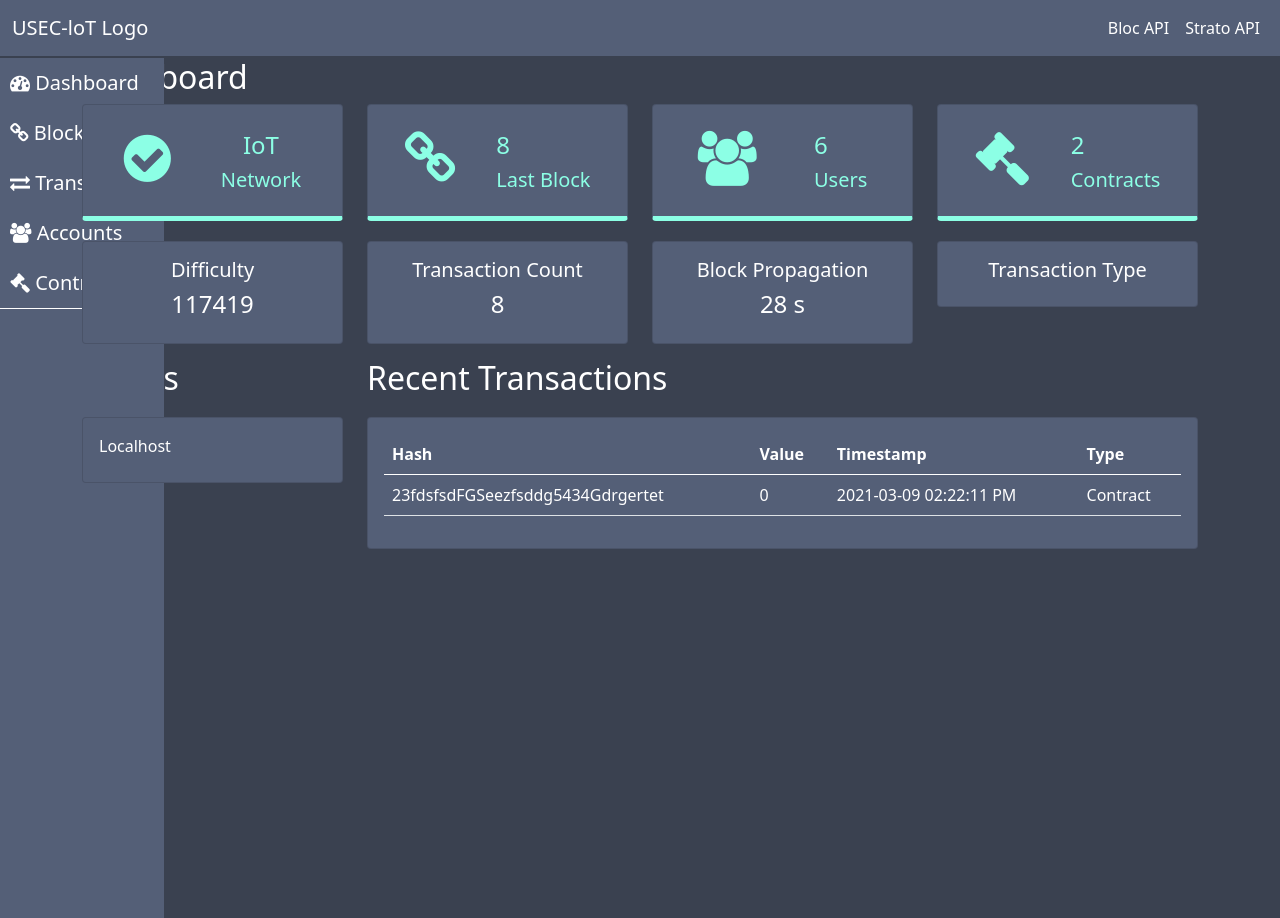
After one commit to YeSylvie/iim-a4-django, a Django app: page /dashboard in a window 1280 px wide. The commit adds this page. Run offline with Django 3.2, Linux system fonts and the light colour scheme; some libraries are stand-ins or nearby versions.

Commit message:
Add dashboard

```diff
--- /dev/null
+++ b/mysite/formation/static/formation/css/dashboard.css
@@ -0,0 +1,47 @@
+body {
+    background-color: #3A4150;
+}
+
+.dash-nav {
+    background-color: #545F77;
+    border-bottom: 2px solid #3A4150;
+}
+
+.second-nav {
+    position: fixed;
+    display: block;
+    height: 100vh;
+    background-color: #545F77;
+}
+
+.second-nav li {
+    color: #FFF;
+    font-size: 20px;
+    padding: 10px;
+}
+
+.last-item {
+    border-bottom: #FFF 1px solid;
+}
+
+.text-white {
+    color: #FFF;
+}
+
+.bg-card {
+    color: #8CFFE5;
+    background-color: #545F77;
+    border-bottom: 5px solid #8CFFE5;
+    padding-top: 10px;
+}
+
+.bg-card-sb {
+    background-color: #545F77;
+    color: #FFF;
+    margin-top: 20px;
+    margin-bottom: 15px;
+}
+
+.icon .fa {
+    font-size: 55px;
+}
--- a/mysite/formation/templates/formation/about.html
+++ b/mysite/formation/templates/formation/about.html
@@ -26,6 +26,9 @@
                 <a class="nav-link" href="{% url 'about' %}">À PROPOS</a>
               </li>
               <li class="nav-item">
+                <a class="nav-link" href="{% url 'dashboard' %}">DASHBOARD</a>
+              </li>
+              <li class="nav-item">
                 <a class="nav-link" href="{% url 'contact' %}">CONTACT</a>
               </li>
             </ul>
--- a/mysite/formation/templates/formation/contact.html
+++ b/mysite/formation/templates/formation/contact.html
@@ -24,6 +24,9 @@
               </li>
               <li class="nav-item">
                 <a class="nav-link" href="{% url 'about' %}">À PROPOS</a>
+              </li>
+              <li class="nav-item">
+                <a class="nav-link" href="{% url 'dashboard' %}">DASHBOARD</a>
               </li>
               <li class="nav-item">
                 <a class="nav-link" href="{% url 'contact' %}">CONTACT</a>
--- /dev/null
+++ b/mysite/formation/templates/formation/dashboard.html
@@ -0,0 +1,196 @@
+{% load static %}
+
+<!doctype html>
+<html lang="fr">
+<head>
+    <meta charset="utf-8">
+    <title>Django : à propos</title>
+
+    <!-- BOOTSTRAP CSS -->
+    <link href="https://cdn.jsdelivr.net/npm/bootstrap@5.0.0-beta2/dist/css/bootstrap.min.css" rel="stylesheet" integrity="sha384-BmbxuPwQa2lc/FVzBcNJ7UAyJxM6wuqIj61tLrc4wSX0szH/Ev+nYRRuWlolflfl" crossorigin="anonymous">
+
+    <!-- FONT AWESOME -->
+    <link rel="stylesheet" href="https://maxcdn.bootstrapcdn.com/font-awesome/4.5.0/css/font-awesome.min.css">
+
+    <!-- CSS -->
+    <link rel="stylesheet" href="{% static 'formation/css/dashboard.css' %}">
+</head>
+<body>
+    <header>
+        <nav class="navbar navbar-expand-lg navbar-light dash-nav">
+            <div class="container-fluid">
+            <a class="navbar-brand text-white" href="#">USEC-loT Logo</a>
+            <button class="navbar-toggler" type="button" data-bs-toggle="collapse" data-bs-target="#navbarNav" aria-controls="navbarNav" aria-expanded="false" aria-label="Toggle navigation">
+                <span class="navbar-toggler-icon"></span>
+            </button>
+            <div class="collapse navbar-collapse" id="navbarNav">
+                <ul class="navbar-nav ms-auto">
+                <li class="nav-item">
+                    <a class="nav-link text-white" href="#">Bloc API</a>
+                </li>
+                <li class="nav-item">
+                    <a class="nav-link text-white" href="#">Strato API</a>
+                </li>
+                </ul>
+            </div>
+            </div>
+        </nav>
+    </header>
+
+    <nav class="second-nav">
+        <ul class="navbar-nav">
+            <li class="nav-item">
+                <i class="fa fa-tachometer" aria-hidden="true"></i>
+                Dashboard
+            </li>
+            <li>
+                <i class="fa fa-link" aria-hidden="true"></i>
+                Blocks
+            </li>
+            <li>
+                <i class="fa fa-exchange" aria-hidden="true"></i>
+                Transactions
+            </li>
+            <li>
+                <i class="fa fa-users" aria-hidden="true"></i>
+                Accounts
+            </li>
+            <li class="last-item">
+                <i class="fa fa-gavel" aria-hidden="true"></i>
+                Contracts
+            </li>
+        </ul>
+    </nav>
+
+    <section class="container">
+        <h2 class="text-white">Dashboard</h2>
+        <div class="row">
+            <div class="col-3">
+                <div class="card bg-card">
+                    <div class="card-body d-flex justify-content-around">
+                        <div class="icon">
+                            <i class="fa fa-check-circle" aria-hidden="true"></i>
+                        </div>
+                        <div class="label">
+                            <h4 class="number text-center">IoT</h4>
+                            <h5 class="card-title">Network</h5>
+                        </div>
+                    </div>
+                </div>
+            </div>
+            <div class="col-3">
+                <div class="card bg-card">
+                    <div class="card-body d-flex justify-content-around">
+                        <div class="icon">
+                            <i class="fa fa-link" aria-hidden="true"></i>
+                        </div>
+                        <div class="label">
+                            <h4 class="number">8</h4>
+                            <h5 class="card-title">Last Block</h5>
+                        </div>
+                    </div>
+                </div>
+            </div>
+            <div class="col-3">
+                <div class="card bg-card">
+                    <div class="card-body d-flex justify-content-around">
+                        <div class="icon">
+                            <i class="fa fa-users" aria-hidden="true"></i>
+                        </div>
+                        <div class="label">
+                            <h4 class="number">6</h4>
+                            <h5 class="card-title">Users</h5>
+                        </div>
+                    </div>
+                </div>
+            </div>
+            <div class="col-3">
+                <div class="card bg-card">
+                    <div class="card-body d-flex justify-content-around">
+                        <div class="icon">
+                            <i class="fa fa-gavel" aria-hidden="true"></i>
+                        </div>
+                        <div class="label">
+                            <h4 class="number">2</h4>
+                            <h5 class="card-title">Contracts</h5>
+                        </div>
+                    </div>
+                </div>
+            </div>
+        </div>
+        <div class="row">
+            <div class="col-3">
+                <div class="card bg-card-sb">
+                    <div class="card-body text-center">
+                        <h5 class="card-title">Difficulty</h5>
+                        <h4 class="number">117419</h4>
+                    </div>
+                </div>
+            </div>
+            <div class="col-3">
+                <div class="card bg-card-sb">
+                    <div class="card-body text-center">
+                        <h5 class="card-title">Transaction Count</h5>
+                        <h4 class="number">8</h4>
+                    </div>
+                </div>
+            </div>
+            <div class="col-3">
+                <div class="card bg-card-sb">
+                    <div class="card-body text-center">
+                        <h5 class="card-title">Block Propagation</h5>
+                        <h4 class="number">28 s</h4>
+                    </div>
+                </div>
+            </div>
+            <div class="col-3">
+                <div class="card bg-card-sb">
+                    <div class="card-body text-center">
+                        <h5 class="card-title">Transaction Type</h5>
+                    </div>
+                </div>
+            </div>
+        </div>
+        <div class="row">
+            <div class="col-3">
+                <h2 class="text-white">Nodes</h2>
+                <div class="card bg-card-sb">
+                    <div class="card-body">
+                        <p class="card-title">Localhost</p>
+                    </div>
+                </div>
+            </div>
+            <div class="col-9">
+                <h2 class="text-white">Recent Transactions</h2>
+                <div class="card bg-card-sb">
+                    <div class="card-body">
+                        <table class="table text-white">
+                            <thead>
+                              <tr>
+                                <th scope="col">Hash</th>
+                                <th scope="col">Value</th>
+                                <th scope="col">Timestamp</th>
+                                <th scope="col">Type</th>
+                              </tr>
+                            </thead>
+                            <tbody>
+                              <tr>
+                                <td>23fdsfsdFGSeezfsddg5434Gdrgertet</td>
+                                <td>0</td>
+                                <td>2021-03-09 02:22:11 PM</td>
+                                <td>Contract</td>
+                              </tr>
+                            </tbody>
+                          </table>
+                    </div>
+                </div>
+            </div>
+
+        </div>
+    </section>
+
+
+    <!-- BOOTSTRAP JS -->
+    <script src="https://cdn.jsdelivr.net/npm/bootstrap@5.0.0-beta2/dist/js/bootstrap.bundle.min.js" integrity="sha384-b5kHyXgcpbZJO/tY9Ul7kGkf1S0CWuKcCD38l8YkeH8z8QjE0GmW1gYU5S9FOnJ0" crossorigin="anonymous"></script>
+</body>
+</html>
--- a/mysite/formation/templates/formation/index.html
+++ b/mysite/formation/templates/formation/index.html
@@ -26,6 +26,9 @@
                 <a class="nav-link" href="{% url 'about' %}">À PROPOS</a>
               </li>
               <li class="nav-item">
+                <a class="nav-link" href="{% url 'dashboard' %}">DASHBOARD</a>
+              </li>
+              <li class="nav-item">
                 <a class="nav-link" href="{% url 'contact' %}">CONTACT</a>
               </li>
             </ul>
--- a/mysite/formation/views.py
+++ b/mysite/formation/views.py
@@ -15,6 +15,9 @@ def contact(request):
     messages = Contact.objects.filter(created_date__lte=timezone.now()).order_by('created_date')
     return render(request, 'formation/contact.html', {'messages': messages})
 
+def dashboard(request):
+    return render(request, 'formation/dashboard.html')
+
 # def new_contact(request):
 #     if request.method == "POST":
 #         form = ContactForm(request.POST)
--- a/mysite/mysite/urls.py
+++ b/mysite/mysite/urls.py
@@ -22,4 +22,5 @@ urlpatterns = [
     path('', views.home, name='home'),
     path('about', views.about, name='about'),
     path('contact', views.contact, name='contact'),
+    path('dashboard', views.dashboard, name='dashboard'),
 ]
```
